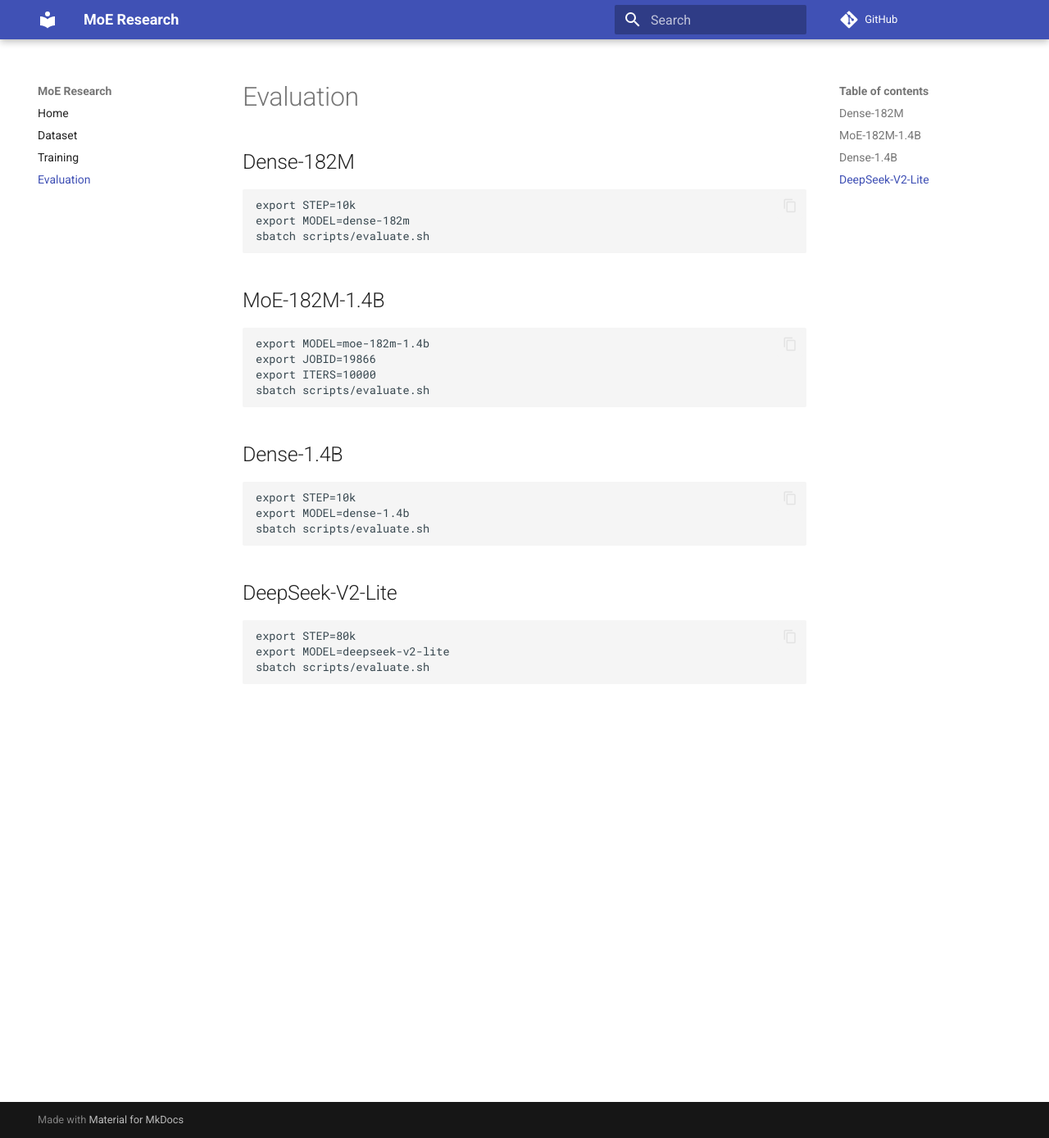
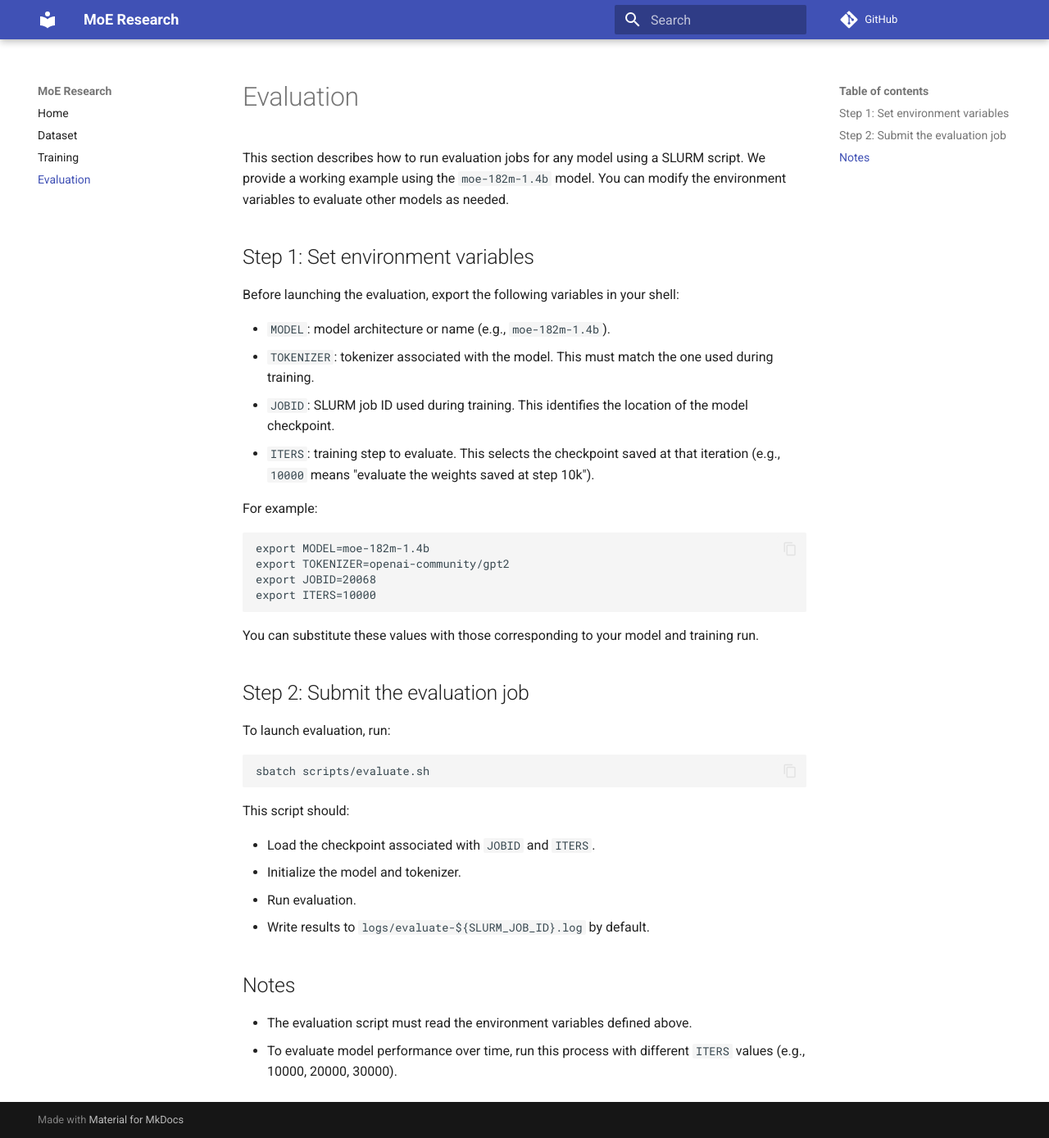
Before and after one commit to cmu-flame/FLAME-MoE, an MkDocs documentation site: the page built from docs/evaluation.md, in a window 1280 px wide and 1389 px high. Shown: the whole window at 82% size. Built offline with MkDocs 1.6.1 and Material for MkDocs 9.7.7, drawn with Linux system fonts in a browser that asks for light colours; comment, search, counter and statistics services are not loaded.

Commit message:
add documentation on evaluation parts

````diff
--- a/docs/evaluation.md
+++ b/docs/evaluation.md
@@ -1,34 +1,43 @@
 # Evaluation
 
-## Dense-182M
+This section describes how to run evaluation jobs for any model using a SLURM script. We provide a working example using the `moe-182m-1.4b` model. You can modify the environment variables to evaluate other models as needed.
+
+## Step 1: Set environment variables
+
+Before launching the evaluation, export the following variables in your shell:
+
+- `MODEL`: model architecture or name (e.g., `moe-182m-1.4b`).
+- `TOKENIZER`: tokenizer associated with the model. This must match the one used during training.
+- `JOBID`: SLURM job ID used during training. This identifies the location of the model checkpoint.
+- `ITERS`: training step to evaluate. This selects the checkpoint saved at that iteration (e.g., `10000` means "evaluate the weights saved at step 10k").
+
+For example:
 
 ```bash
-export STEP=10k
-export MODEL=dense-182m
+export MODEL=moe-182m-1.4b
+export TOKENIZER=openai-community/gpt2
+export JOBID=20068
+export ITERS=10000
+```
+
+You can substitute these values with those corresponding to your model and training run.
+
+## Step 2: Submit the evaluation job
+
+To launch evaluation, run:
+
+```bash
 sbatch scripts/evaluate.sh
 ```
 
-## MoE-182M-1.4B
+This script should:
 
-```bash
-export MODEL=moe-182m-1.4b
-export JOBID=19866
-export ITERS=10000
-sbatch scripts/evaluate.sh
-```
+- Load the checkpoint associated with `JOBID` and `ITERS`.
+- Initialize the model and tokenizer.
+- Run evaluation.
+- Write results to `logs/evaluate-${SLURM_JOB_ID}.log` by default.
 
-## Dense-1.4B
+## Notes
 
-```bash
-export STEP=10k
-export MODEL=dense-1.4b
-sbatch scripts/evaluate.sh
-```
-
-## DeepSeek-V2-Lite
-
-```bash
-export STEP=80k
-export MODEL=deepseek-v2-lite
-sbatch scripts/evaluate.sh
-```
+- The evaluation script must read the environment variables defined above.
+- To evaluate model performance over time, run this process with different `ITERS` values (e.g., 10000, 20000, 30000).
````
Also changed, not shown: 1 other file.
